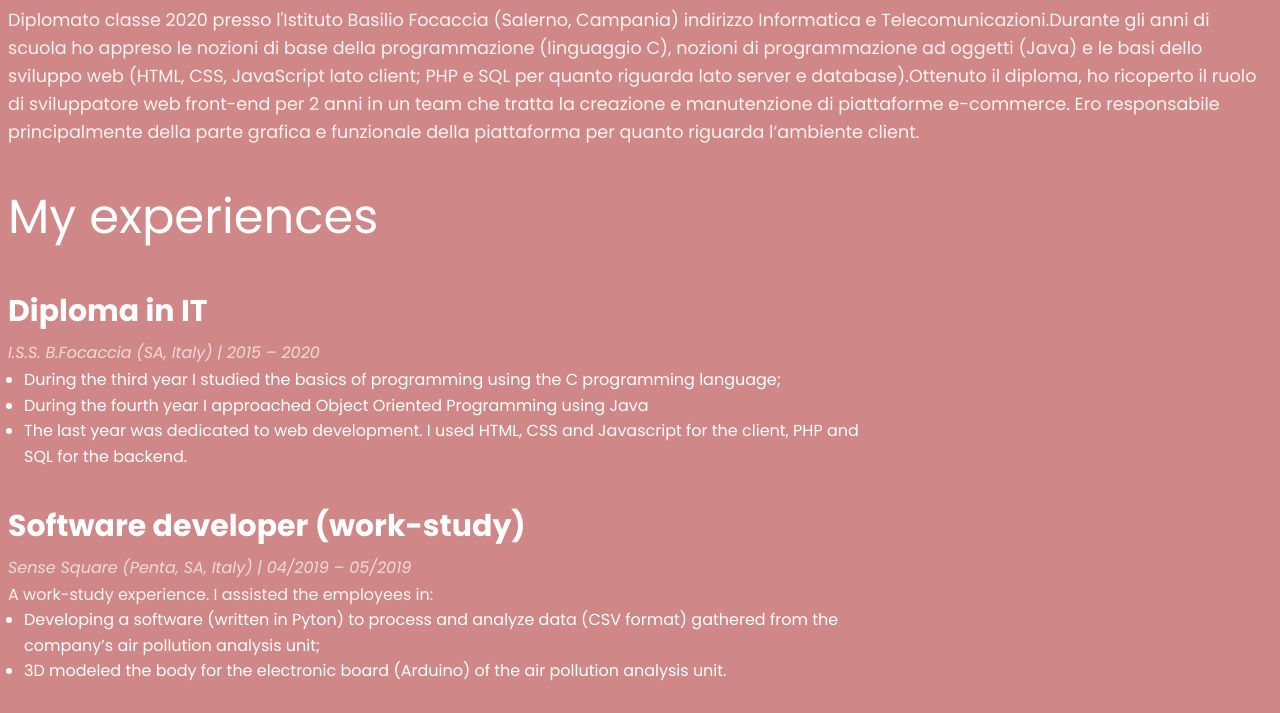
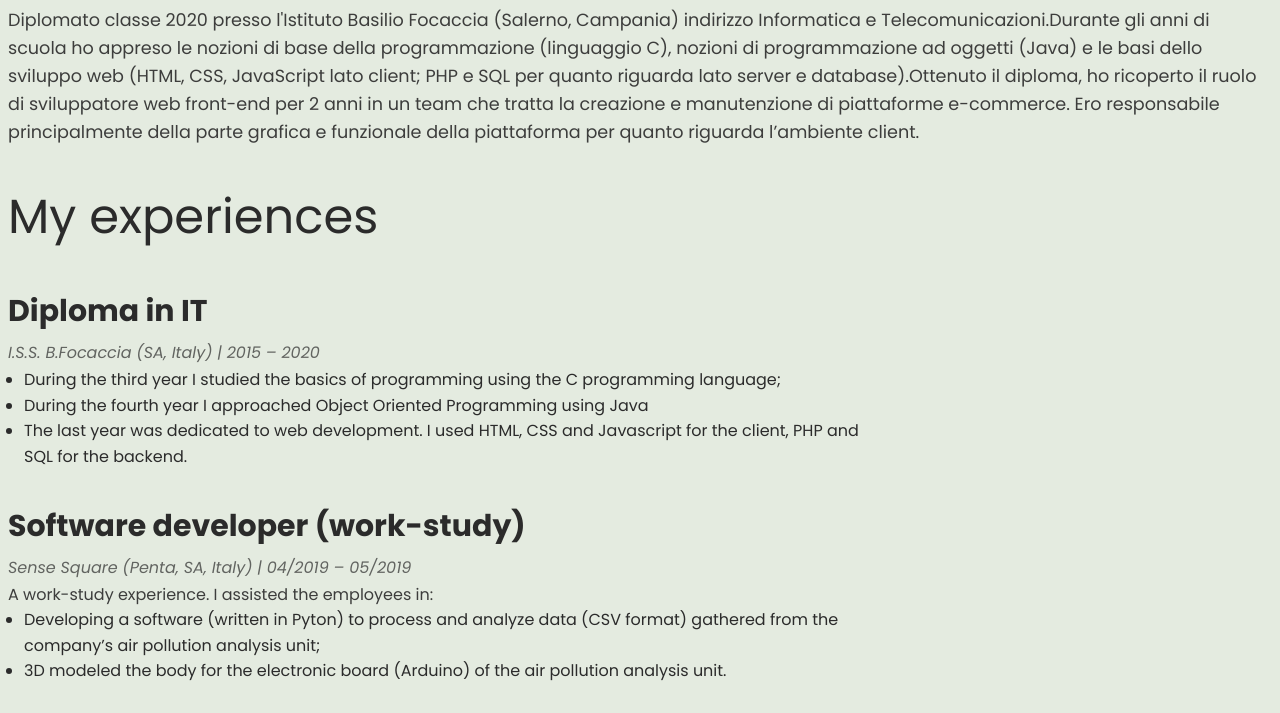
Before and after one commit to aledcr/portfolio, an Astro site: page / in a window 1280 px wide. Shown: the part 761-1474 px from the top of the page. Built offline with nearby package versions, Linux system fonts and the light colour scheme; Astro itself is replaced by a stand-in of ours.

Commit message:
:lipstick: Added palette

```diff
--- a/src/layouts/Layout.astro
+++ b/src/layouts/Layout.astro
@@ -23,9 +23,7 @@ const { title } = Astro.props;
 <style is:global>
     @import url('https://fonts.googleapis.com/css2?family=Poppins:ital,wght@0,100;0,200;0,300;0,400;0,500;0,600;0,700;0,800;0,900;1,100;1,200;1,300;1,400;1,500;1,600;1,700;1,800;1,900&display=swap');
     html {
-        /* font-family: system-ui, sans-serif; */
         font-family: 'Poppins', sans-serif;
-        background: #d08787;
         background-size: 224px;
     }
 
--- a/src/pages/index.astro
+++ b/src/pages/index.astro
@@ -18,6 +18,22 @@ import Projects from '../components/Projects.astro';
 </Layout>
 
 <style>
+    :root {
+        --bg: hsl(98, 22%, 90%);
+        --white: hsl(0, 100%, 99%);
+        --black: hsl(0, 0%, 17%);
+        --black-500: hsl(0, 0%, 50%);
+
+        --primary: hsl(98, 22%, 70%);
+        --primary-500: hsl(98, 22%, 50%);
+        --secondary: hsl(29, 68%, 63%);
+    }
+
+    html {
+        color: var(--black);
+        background-color: var(--bg);
+    }
+
     main {
         margin: auto;
         padding: 0.5rem;
@@ -25,7 +41,6 @@ import Projects from '../components/Projects.astro';
         width: 100%;
         max-width: 1500px;
 
-        color: white;
         font-size: 20px;
         line-height: 1.6;
     }
```
